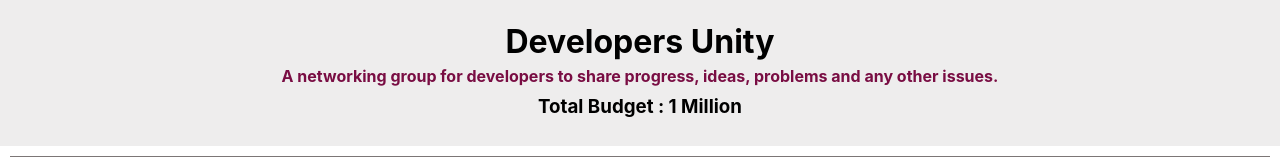
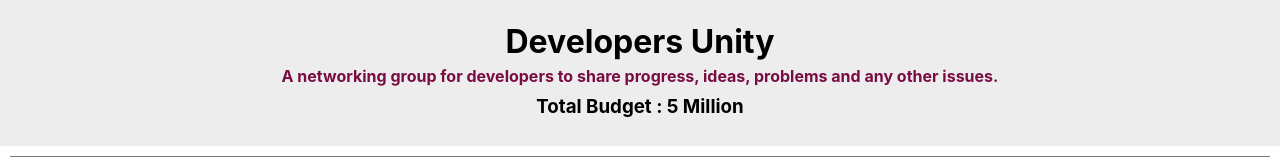
Before and after one commit to Mownitaa/developers-unity, a React (Create React App) app: page / in a window 1280 px wide. Shown: the top 157 px of the page. Built offline with nearby package versions, Linux system fonts and the light colour scheme.

Commit message:
readme changed again

```diff
--- a/src/components/Developer/Developer.css
+++ b/src/components/Developer/Developer.css
@@ -4,7 +4,7 @@
     box-shadow: 3px 4px 12px gray;
     border: 1px solid lightgray;
     border-radius: 20px;
-    height: 420px;
+    height: 430px;
     padding-top: 20px;
 }
 
@@ -13,7 +13,7 @@
     text-align: center;
 }
 .images{
-    width: 45%;
+    width: 43%;
     height: 140px;
     border-radius: 50%;
 }
--- a/src/components/Header/Header.js
+++ b/src/components/Header/Header.js
@@ -5,7 +5,7 @@ const Header = () => {
         <div className="header">
             <h1>Developers Unity</h1>
             <p> <b>A networking group for developers to share progress, ideas, problems and any other issues.</b> </p>
-            <h3>Total Budget : 1 Million</h3>
+            <h3>Total Budget : 5 Million</h3>
         </div>
     );
 };
--- a/src/components/Total/Total.js
+++ b/src/components/Total/Total.js
@@ -1,7 +1,7 @@
 // import React, { useEffect, useState } from 'react';
 import './Total.css';
 const Total = (props) => {
-    const { total } = props;
+    const { total, developers } = props;
     let totalProjects = 0;
     for (const developer of total) {
         totalProjects = totalProjects + developer.projects;
@@ -10,7 +10,9 @@ const Total = (props) => {
         <div>
             <h3>Developer Added:{props.total.length}</h3>
             <h3>Total Done Projects: {totalProjects}</h3>
-            {/* <h1>{props.developers}</h1> */}
+            {
+                developers.map(developer => console.log(developer.name))
+            }
         </div>
     );
 };
```
Also changed, not shown: 1 other file (tests, documents, lock files or other folders).
